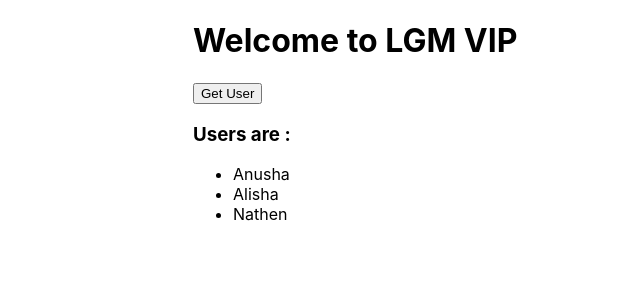
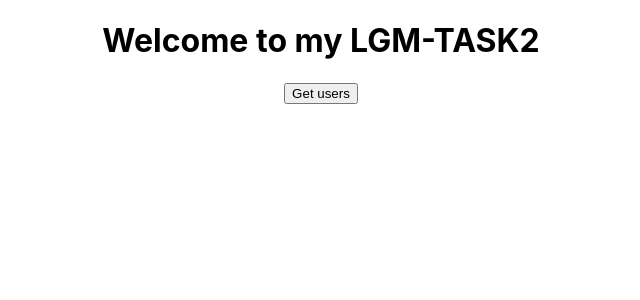
Before and after one commit to anusham14/LGMVIP-task2, a React (Create React App) app: page / in a window 1280 px wide. Shown: the top 300 px of the page, without its empty margins (319-959 px from the left). Built offline with nearby package versions, Linux system fonts and the light colour scheme.

Commit message:
fetch API data on button click

```diff
--- a/package.json
+++ b/package.json
@@ -6,6 +6,7 @@
     "@testing-library/jest-dom": "^5.14.1",
     "@testing-library/react": "^11.2.7",
     "@testing-library/user-event": "^12.8.3",
+    "axios": "^0.21.1",
     "react": "^17.0.2",
     "react-dom": "^17.0.2",
     "react-scripts": "4.0.3",
--- a/src/App.js
+++ b/src/App.js
@@ -1,23 +1,16 @@
-import logo from './logo.svg';
+
 import './App.css';
 import React from "react";
+import Users from './Components/Users';
 
-const App = () => {
+function App(){
   return(
-    <div className="fetch">
-      <h1>Welcome to LGM VIP</h1>
-      <button>Get User</button>
-      <h3>Users are : </h3>
-      <ul>
-        <li>Anusha</li>
-        <li>Alisha</li>
-        <li>Nathen</li>
-
-</ul>
+    <div className="App">
+      <h1>Welcome to my LGM-TASK2</h1>
+      <Users/>
 
     </div>
   )
-
 }
 
 export default App;
--- /dev/null
+++ b/src/Components/Users.js
@@ -0,0 +1,36 @@
+import React,{useState} from "react";
+import axios from "axios";
+
+//func = components , these are used as tags when exported
+
+/*function Users(props){
+    return <h1>Welcome {props.name} !</h1>
+}*/
+
+function Users (){
+
+    //users = current value setUsers = func
+    const [users,setUsers] = useState([]);
+
+    //func to get users
+    const getUsers = async() =>{
+        const res = await axios.get('https://reqres.in/api/users?page=1')
+        console.log(res) //get response of API in console
+        const userData = res.data.data;
+        setUsers(userData)
+        }
+
+    return(
+    <>
+        <button onClick={getUsers}>Get users</button>
+        <ul>
+            {users.map(user =>(
+                <li key={user.id}> <b>Name :</b> {user.first_name} {user.last_name} <b> Email :</b> {user.email}</li>
+            ))}
+        </ul>
+    </>
+
+    )
+
+}
+export default Users;
--- a/src/index.css
+++ b/src/index.css
@@ -1,5 +1,5 @@
 body {
-  margin-left: 40%;
+  margin:0;
   font-family: -apple-system, BlinkMacSystemFont, 'Segoe UI', 'Roboto', 'Oxygen',
     'Ubuntu', 'Cantarell', 'Fira Sans', 'Droid Sans', 'Helvetica Neue',
     sans-serif;
```
Also changed, not shown: 1 other file (tests, documents, lock files or other folders).
